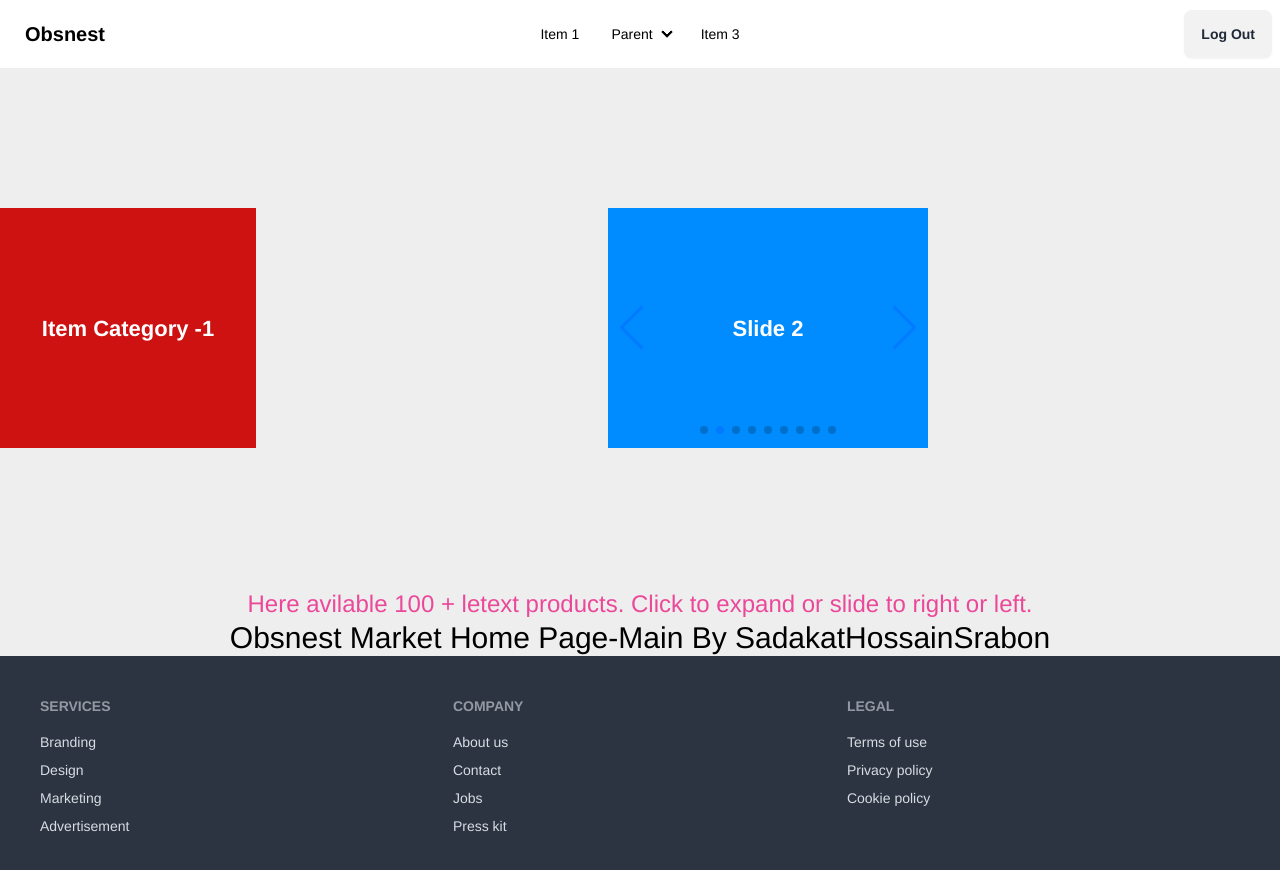
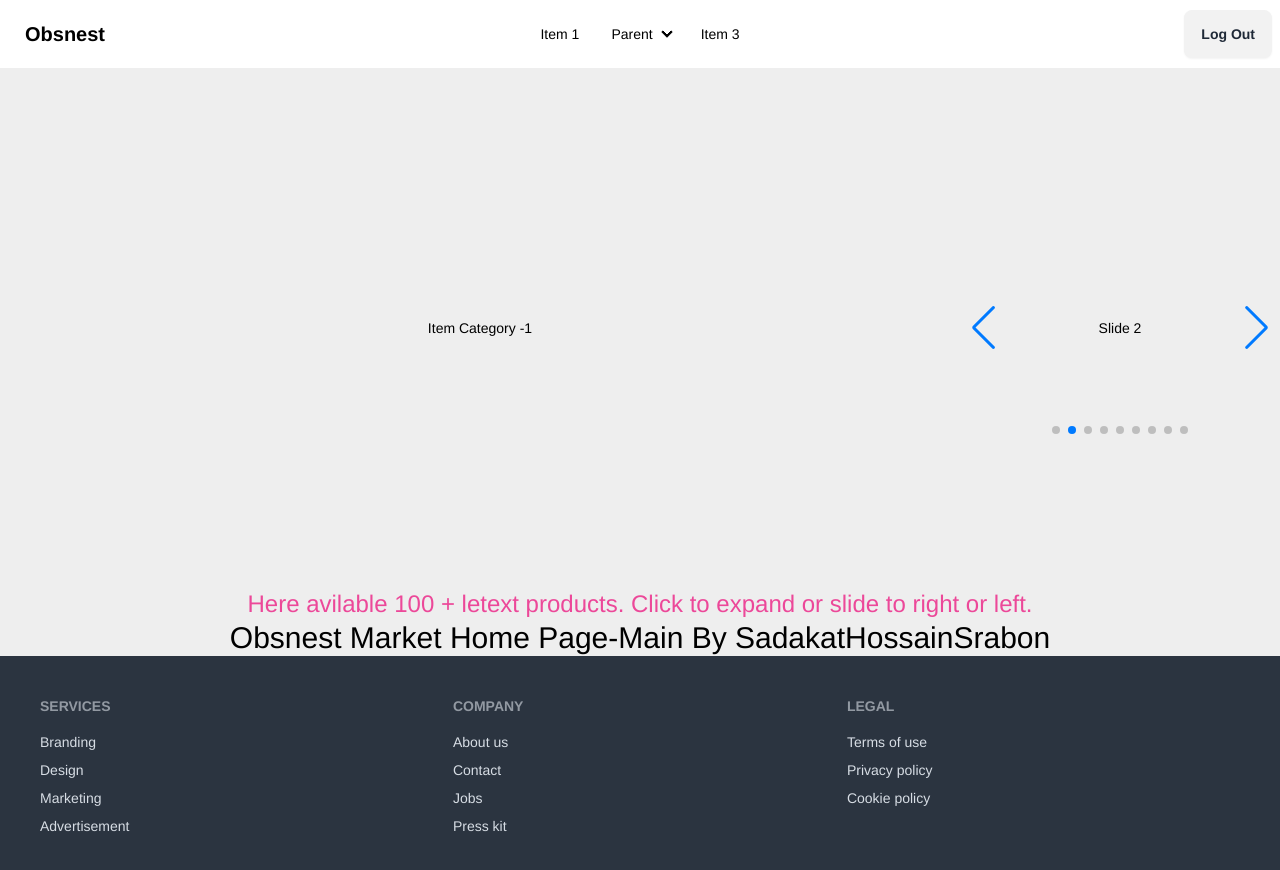
Before and after one commit to sadakatsrabon/Obsnest-MarketPlace, a React (Vite) app: page / in a window 1280 px wide. Shown: the top 870 px of the page. Built offline with nearby package versions, Linux system fonts and the light colour scheme.

Commit message:
make change on the carousel section

```diff
--- a/src/components/TopRetedProducts/styles.css
+++ b/src/components/TopRetedProducts/styles.css
@@ -8,7 +8,7 @@ body {
 body {
   background: #eee;
   font-family: Helvetica Neue, Helvetica, Arial, sans-serif;
-  font-size: 14px;
+  /* font-size: 14px; */
   color: #000;
   margin: 0;
   padding: 0;
@@ -32,12 +32,12 @@ body {
   display: flex;
   align-items: center;
   justify-content: center;
-  font-size: 22px;
-  font-weight: bold;
-  color: #fff;
+  /* font-size: 22px;
+  font-weight: bold; */
+  color: #000000;
 }
 
-.swiper-slide:nth-child(1n) {
+/* .swiper-slide:nth-child(1n) {
   background-color: rgb(206, 17, 17);
 }
 
@@ -75,4 +75,4 @@ body {
 
 .swiper-slide:nth-child(10n) {
   background-color: rgb(54, 94, 77);
-}
+} */
--- a/src/pages/Home/Carousel/Carousel.jsx
+++ b/src/pages/Home/Carousel/Carousel.jsx
@@ -13,7 +13,7 @@ import { Autoplay, Pagination, Navigation } from 'swiper/modules';
 const Carousel = () => {
     return (
         <div className="md:flex flex-row-reverse justify-around my-10">
-            <div className="w-full">
+            <div className="">
                 <Swiper
                     spaceBetween={30}
                     centeredSlides={true}
```
Also changed, not shown: src/components/TopRetedProducts/TopRetedProdects.jsx (indentation only).
